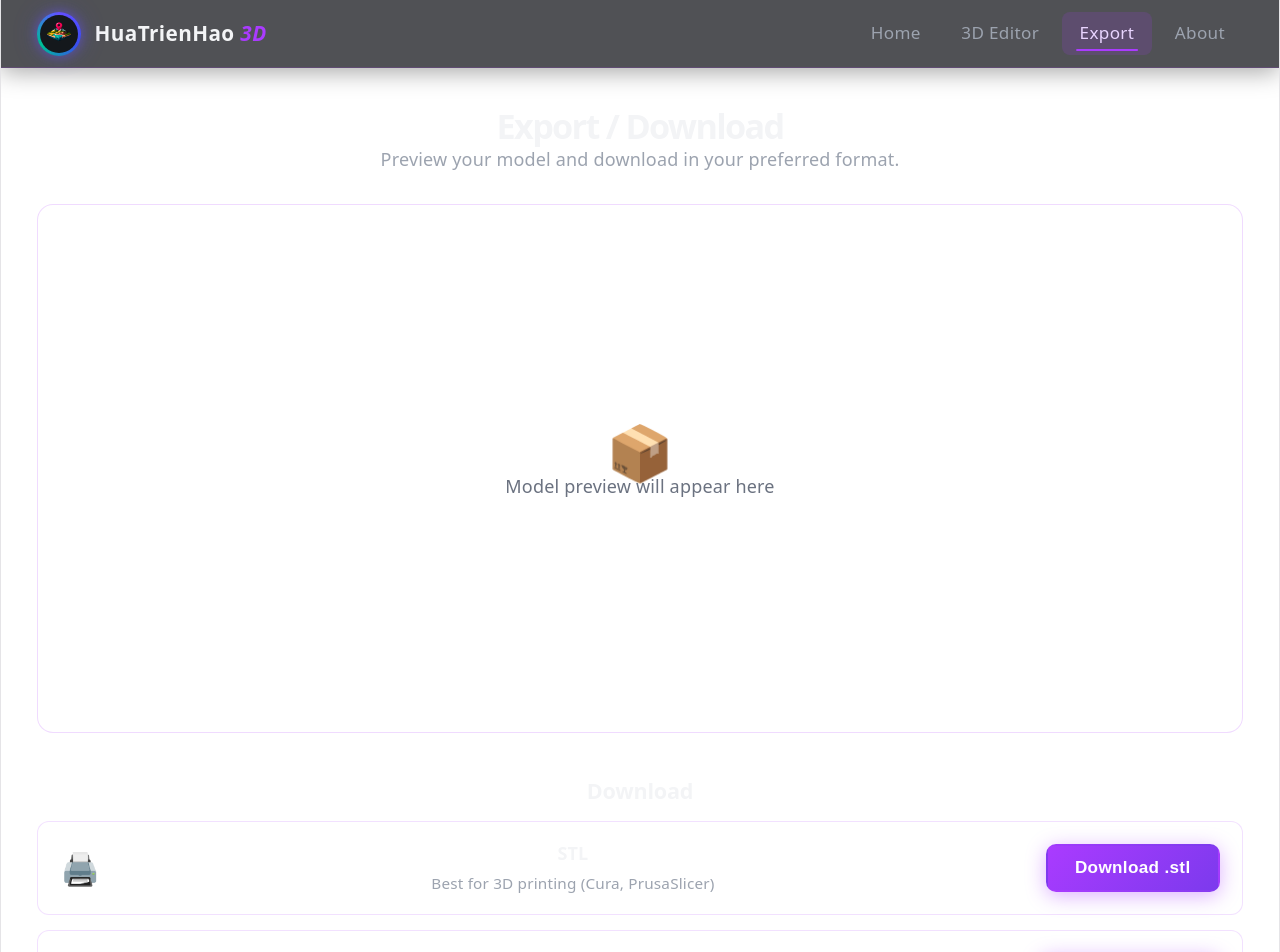
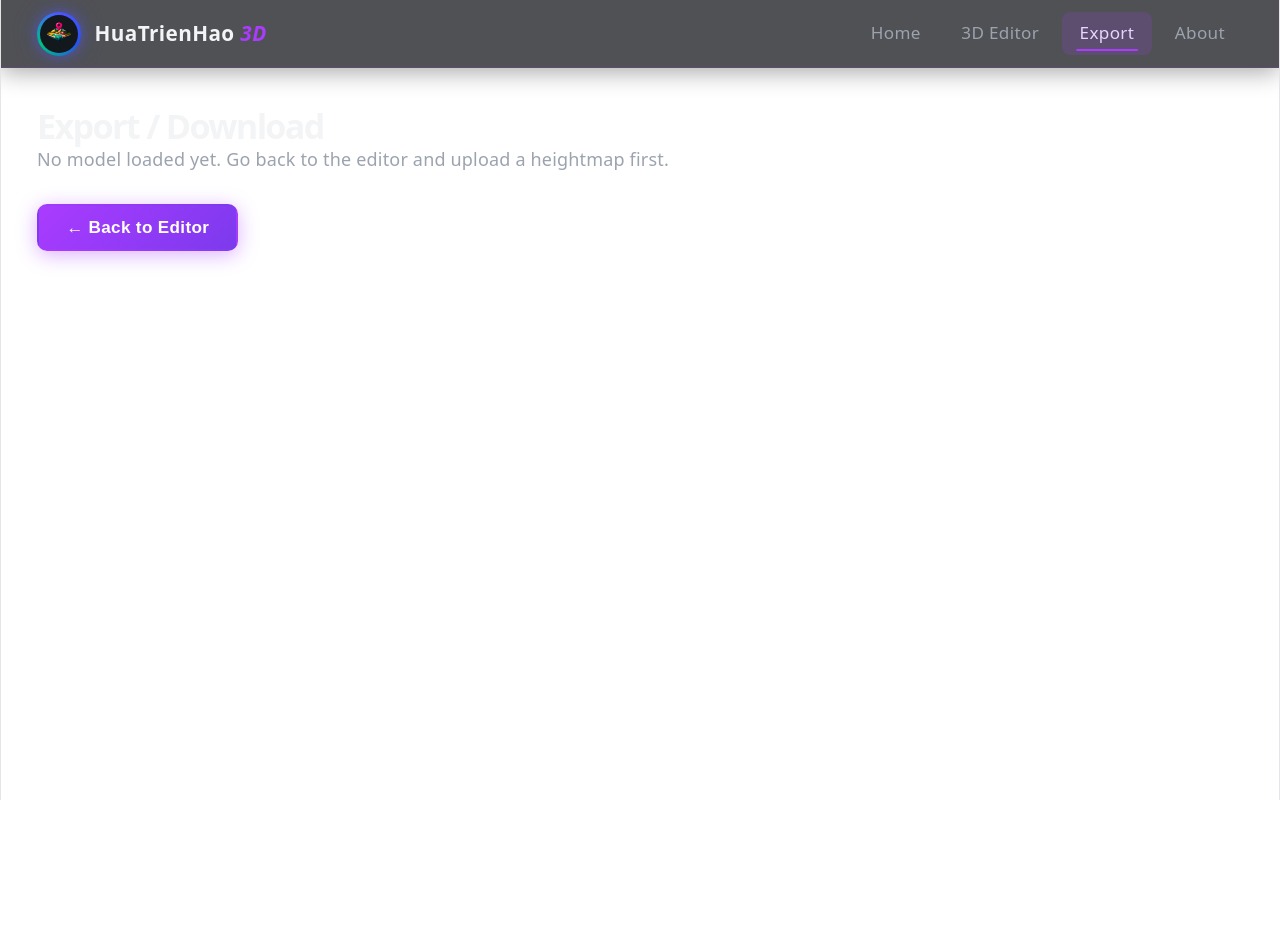
Before and after one commit to TalJa1/3DVisualization_HTH, a React (Vite) app: page /export in a window 1280 px wide. Shown: the top 952 px of the page. After the commit the page ends 800 px from the top, so only its background shows below. Built offline with nearby package versions, Linux system fonts and the light colour scheme.

Commit message:
Add ModelContext for state management and refactor Editor and Export components

```diff
--- a/src/App.tsx
+++ b/src/App.tsx
@@ -4,11 +4,13 @@ import Home   from './pages/Home'
 import Editor from './pages/Editor'
 import Export from './pages/Export'
 import About  from './pages/About'
+import { ModelProvider } from './context/ModelContext'
 import './App.css'
 
 function App() {
   return (
     <BrowserRouter>
+      <ModelProvider>
       <Layout>
         <Routes>
           <Route path="/"        element={<Home   />} />
@@ -17,6 +19,7 @@ function App() {
           <Route path="/about"   element={<About  />} />
         </Routes>
       </Layout>
+      </ModelProvider>
     </BrowserRouter>
   )
 }
--- /dev/null
+++ b/src/context/ModelContext.tsx
@@ -0,0 +1,50 @@
+import { createContext, useContext, useState, useRef } from 'react'
+import type { ReactNode, MutableRefObject } from 'react'
+import * as THREE from 'three'
+
+export interface HeightmapState {
+  data: Float32Array
+  width: number
+  height: number
+  fileName: string
+}
+
+interface ModelContextValue {
+  heightmap: HeightmapState | null
+  setHeightmap: (h: HeightmapState | null) => void
+  heightScale: number
+  setHeightScale: (v: number) => void
+  polygonDetail: number
+  setPolygonDetail: (v: number) => void
+  colorScheme: string
+  setColorScheme: (v: string) => void
+  meshRef: MutableRefObject<THREE.Mesh | null>
+}
+
+const ModelContext = createContext<ModelContextValue | null>(null)
+
+export function ModelProvider({ children }: { children: ReactNode }) {
+  const [heightmap,     setHeightmap]     = useState<HeightmapState | null>(null)
+  const [heightScale,   setHeightScale]   = useState(1)
+  const [polygonDetail, setPolygonDetail] = useState(3)
+  const [colorScheme,   setColorScheme]   = useState('terrain')
+  const meshRef = useRef<THREE.Mesh | null>(null)
+
+  return (
+    <ModelContext.Provider value={{
+      heightmap, setHeightmap,
+      heightScale, setHeightScale,
+      polygonDetail, setPolygonDetail,
+      colorScheme, setColorScheme,
+      meshRef,
+    }}>
+      {children}
+    </ModelContext.Provider>
+  )
+}
+
+export function useModel() {
+  const ctx = useContext(ModelContext)
+  if (!ctx) throw new Error('useModel must be used inside ModelProvider')
+  return ctx
+}
--- a/src/index.css
+++ b/src/index.css
@@ -59,7 +59,7 @@
   max-width: 100%;
   min-height: 100vh;
   margin: 0 auto;
-  text-align: center;
+  text-align: left;
   border-inline: 1px solid var(--border);
   display: flex;
   flex-direction: column;
--- a/src/pages/Editor.tsx
+++ b/src/pages/Editor.tsx
@@ -1,6 +1,7 @@
-import { useRef, useState, useCallback } from 'react'
-import * as THREE from 'three'
+import { useState, useCallback } from 'react'
+import { useNavigate } from 'react-router-dom'
 import TerrainScene from '../components/TerrainScene'
+import { useModel } from '../context/ModelContext'
 import './Editor.css'
 
 // ── heightmap parser ──────────────────────────────────────────────────────────
@@ -40,67 +41,6 @@ async function parseHeightmap(
   })
 }
 
-// ── export helpers ────────────────────────────────────────────────────────────
-function triggerDownload(content: string, filename: string) {
-  const blob = new Blob([content], { type: 'text/plain' })
-  const url = URL.createObjectURL(blob)
-  const a = document.createElement('a')
-  a.href = url
-  a.download = filename
-  a.click()
-  URL.revokeObjectURL(url)
-}
-
-function exportSTL(mesh: THREE.Mesh): void {
-  let geo = mesh.geometry.clone()
-  if (geo.index !== null) geo = geo.toNonIndexed()
-  geo.computeVertexNormals()
-  const pos  = geo.attributes.position as THREE.BufferAttribute
-  const norm = geo.attributes.normal   as THREE.BufferAttribute
-  const lines: string[] = ['solid terrain']
-  for (let i = 0; i < pos.count; i += 3) {
-    lines.push(
-      `  facet normal ${norm.getX(i).toFixed(6)} ${norm.getY(i).toFixed(6)} ${norm.getZ(i).toFixed(6)}`,
-      '    outer loop',
-    )
-    for (let j = 0; j < 3; j++) {
-      lines.push(
-        `      vertex ${pos.getX(i+j).toFixed(6)} ${pos.getY(i+j).toFixed(6)} ${pos.getZ(i+j).toFixed(6)}`,
-      )
-    }
-    lines.push('    endloop', '  endfacet')
-  }
-  lines.push('endsolid terrain')
-  geo.dispose()
-  triggerDownload(lines.join('\n'), 'terrain.stl')
-}
-
-function exportOBJ(mesh: THREE.Mesh): void {
-  let geo = mesh.geometry.clone()
-  if (geo.index !== null) geo = geo.toNonIndexed()
-  const pos  = geo.attributes.position as THREE.BufferAttribute
-  const norm = geo.attributes.normal   as THREE.BufferAttribute | undefined
-  const lines: string[] = ['# terrain.obj', 'g terrain']
-  for (let i = 0; i < pos.count; i++) {
-    lines.push(`v ${pos.getX(i).toFixed(6)} ${pos.getY(i).toFixed(6)} ${pos.getZ(i).toFixed(6)}`)
-  }
-  if (norm) {
-    for (let i = 0; i < norm.count; i++) {
-      lines.push(`vn ${norm.getX(i).toFixed(6)} ${norm.getY(i).toFixed(6)} ${norm.getZ(i).toFixed(6)}`)
-    }
-    for (let i = 0; i < pos.count; i += 3) {
-      const a = i+1, b = i+2, c = i+3
-      lines.push(`f ${a}//${a} ${b}//${b} ${c}//${c}`)
-    }
-  } else {
-    for (let i = 0; i < pos.count; i += 3) {
-      lines.push(`f ${i+1} ${i+2} ${i+3}`)
-    }
-  }
-  geo.dispose()
-  triggerDownload(lines.join('\n'), 'terrain.obj')
-}
-
 // ── constants ─────────────────────────────────────────────────────────────────
 const DETAIL_LABELS: Record<number, string> = {
   1: 'Very Low', 2: 'Low', 3: 'Medium', 4: 'High', 5: 'Ultra',
@@ -109,23 +49,19 @@ const ACCEPTED = ['png', 'jpg', 'jpeg', 'webp', 'glb', 'gltf', 'obj', 'stl', 'fb
 const MAX_BYTES = 20 * 1024 * 1024
 
 // ── component ─────────────────────────────────────────────────────────────────
-interface HeightmapState {
-  data: Float32Array
-  width: number
-  height: number
-  fileName: string
-}
+export default function Editor() {
+  const navigate = useNavigate()
+  const {
+    heightmap, setHeightmap,
+    heightScale, setHeightScale,
+    polygonDetail, setPolygonDetail,
+    colorScheme, setColorScheme,
+    meshRef,
+  } = useModel()
 
-export default function Editor() {
-  const [heightmap,     setHeightmap]     = useState<HeightmapState | null>(null)
-  const [heightScale,   setHeightScale]   = useState(1)
-  const [polygonDetail, setPolygonDetail] = useState(3)
-  const [colorScheme,   setColorScheme]   = useState('terrain')
-  const [error,         setError]         = useState<string | null>(null)
-  const [loading,       setLoading]       = useState(false)
-  const [isDragOver,    setIsDragOver]    = useState(false)
-
-  const meshRef = useRef<THREE.Mesh | null>(null)
+  const [error,      setError]      = useState<string | null>(null)
+  const [loading,    setLoading]    = useState(false)
+  const [isDragOver, setIsDragOver] = useState(false)
 
   const handleFile = useCallback(async (file: File) => {
     const ext = file.name.split('.').pop()?.toLowerCase() ?? ''
@@ -144,7 +80,7 @@ export default function Editor() {
     } finally {
       setLoading(false)
     }
-  }, [])
+  }, [setHeightmap])
 
   const handleDrop = useCallback((e: React.DragEvent) => {
     e.preventDefault()
@@ -152,13 +88,6 @@ export default function Editor() {
     const file = e.dataTransfer.files[0]
     if (file) handleFile(file)
   }, [handleFile])
-
-  const handleExport = useCallback((fmt: 'stl' | 'obj') => {
-    const mesh = meshRef.current
-    if (!mesh) return
-    if (fmt === 'stl') exportSTL(mesh)
-    else               exportOBJ(mesh)
-  }, [])
 
   return (
     <div className="editor">
@@ -283,18 +212,10 @@ export default function Editor() {
             <button
               type="button"
               className="btn btn--primary editor__export-btn"
-              onClick={() => handleExport('stl')}
+              onClick={() => navigate('/export')}
               disabled={!heightmap}
             >
-              ↓ Export STL
-            </button>
-            <button
-              type="button"
-              className="btn btn--ghost editor__export-btn"
-              onClick={() => handleExport('obj')}
-              disabled={!heightmap}
-            >
-              ↓ Export OBJ
+              Go to Export →
             </button>
           </div>
 
--- a/src/pages/Export.css
+++ b/src/pages/Export.css
@@ -18,7 +18,8 @@
 }
 
 .export__preview-canvas {
-  aspect-ratio: 16 / 7;
+  position: relative;
+  height: 420px;
   display: flex;
   flex-direction: column;
   align-items: center;
@@ -80,4 +81,5 @@
   color: #9ca3af;
   padding-left: 1.25rem;
   line-height: 1.9;
+  text-align: left;
 }
--- a/src/pages/Export.tsx
+++ b/src/pages/Export.tsx
@@ -1,6 +1,35 @@
+import { useCallback } from 'react'
+import { useNavigate } from 'react-router-dom'
+import TerrainScene from '../components/TerrainScene'
+import { useModel } from '../context/ModelContext'
+import { exportSTL, exportOBJ } from '../utils/exportModel'
 import './Export.css'
 
 export default function Export() {
+  const navigate = useNavigate()
+  const { heightmap, heightScale, polygonDetail, colorScheme, meshRef } = useModel()
+
+  const handleExport = useCallback((fmt: 'stl' | 'obj') => {
+    const mesh = meshRef.current
+    if (!mesh) return
+    if (fmt === 'stl') exportSTL(mesh)
+    else               exportOBJ(mesh)
+  }, [meshRef])
+
+  if (!heightmap) {
+    return (
+      <div className="export">
+        <header className="export__header">
+          <h1>Export / Download</h1>
+          <p>No model loaded yet. Go back to the editor and upload a heightmap first.</p>
+        </header>
+        <button type="button" className="btn btn--primary" onClick={() => navigate('/editor')}>
+          ← Back to Editor
+        </button>
+      </div>
+    )
+  }
+
   return (
     <div className="export">
       <header className="export__header">
@@ -8,11 +37,18 @@ export default function Export() {
         <p>Preview your model and download in your preferred format.</p>
       </header>
 
-      {/* Preview area */}
+      {/* Live terrain preview */}
       <div className="export__preview-card">
-        <div className="export__preview-canvas">
-          <span className="export__preview-icon">📦</span>
-          <p>Model preview will appear here</p>
+        <div className="export__preview-canvas" style={{ padding: 0 }}>
+          <TerrainScene
+            heightmapData={heightmap.data}
+            mapWidth={heightmap.width}
+            mapHeight={heightmap.height}
+            heightScale={heightScale}
+            colorScheme={colorScheme}
+            polygonDetail={polygonDetail}
+            meshRef={meshRef}
+          />
         </div>
       </div>
 
@@ -21,8 +57,8 @@ export default function Export() {
         <h2>Download</h2>
         <div className="export__download-list">
           {[
-            { format: 'STL', desc: 'Best for 3D printing (Cura, PrusaSlicer)', icon: '🖨️' },
-            { format: 'OBJ', desc: 'Best for Blender, Maya, Unity, Unreal',    icon: '🎨' },
+            { format: 'STL' as const, desc: 'Best for 3D printing (Cura, PrusaSlicer)', icon: '🖨️' },
+            { format: 'OBJ' as const, desc: 'Best for Blender, Maya, Unity, Unreal',    icon: '🎨' },
           ].map(f => (
             <div key={f.format} className="export__download-card">
               <span className="export__format-icon">{f.icon}</span>
@@ -30,13 +66,23 @@ export default function Export() {
                 <strong>{f.format}</strong>
                 <p>{f.desc}</p>
               </div>
-              <button type="button" className="btn btn--primary export__dl-btn">
+              <button
+                type="button"
+                className="btn btn--primary export__dl-btn"
+                onClick={() => handleExport(f.format.toLowerCase() as 'stl' | 'obj')}
+              >
                 Download .{f.format.toLowerCase()}
               </button>
             </div>
           ))}
         </div>
       </section>
+
+      <div style={{ marginBottom: '1.5rem', display: 'flex', justifyContent: 'flex-end' }}>
+        <button type="button" className="btn btn--ghost" onClick={() => navigate('/editor')}>
+          ← Back to Editor
+        </button>
+      </div>
 
       {/* Instructions */}
       <section className="export__instructions">
--- a/src/pages/Home.tsx
+++ b/src/pages/Home.tsx
@@ -34,7 +34,7 @@ export default function Home() {
             {
               n: "01",
               title: "Upload your DEM / Heightmap",
-              desc: "Drag & drop or browse for a .asc, .tif, .png or .raw heightmap.",
+              desc: "Drag & drop or browse for a .png, .jpg, or .webp greyscale heightmap image.",
             },
             {
               n: "02",
--- /dev/null
+++ b/src/utils/exportModel.ts
@@ -0,0 +1,61 @@
+import * as THREE from 'three'
+
+function triggerDownload(content: string, filename: string) {
+  const blob = new Blob([content], { type: 'text/plain' })
+  const url = URL.createObjectURL(blob)
+  const a = document.createElement('a')
+  a.href = url
+  a.download = filename
+  a.click()
+  URL.revokeObjectURL(url)
+}
+
+export function exportSTL(mesh: THREE.Mesh): void {
+  let geo = mesh.geometry.clone()
+  if (geo.index !== null) geo = geo.toNonIndexed()
+  geo.computeVertexNormals()
+  const pos  = geo.attributes.position as THREE.BufferAttribute
+  const norm = geo.attributes.normal   as THREE.BufferAttribute
+  const lines: string[] = ['solid terrain']
+  for (let i = 0; i < pos.count; i += 3) {
+    lines.push(
+      `  facet normal ${norm.getX(i).toFixed(6)} ${norm.getY(i).toFixed(6)} ${norm.getZ(i).toFixed(6)}`,
+      '    outer loop',
+    )
+    for (let j = 0; j < 3; j++) {
+      lines.push(
+        `      vertex ${pos.getX(i+j).toFixed(6)} ${pos.getY(i+j).toFixed(6)} ${pos.getZ(i+j).toFixed(6)}`,
+      )
+    }
+    lines.push('    endloop', '  endfacet')
+  }
+  lines.push('endsolid terrain')
+  geo.dispose()
+  triggerDownload(lines.join('\n'), 'terrain.stl')
+}
+
+export function exportOBJ(mesh: THREE.Mesh): void {
+  let geo = mesh.geometry.clone()
+  if (geo.index !== null) geo = geo.toNonIndexed()
+  const pos  = geo.attributes.position as THREE.BufferAttribute
+  const norm = geo.attributes.normal   as THREE.BufferAttribute | undefined
+  const lines: string[] = ['# terrain.obj', 'g terrain']
+  for (let i = 0; i < pos.count; i++) {
+    lines.push(`v ${pos.getX(i).toFixed(6)} ${pos.getY(i).toFixed(6)} ${pos.getZ(i).toFixed(6)}`)
+  }
+  if (norm) {
+    for (let i = 0; i < norm.count; i++) {
+      lines.push(`vn ${norm.getX(i).toFixed(6)} ${norm.getY(i).toFixed(6)} ${norm.getZ(i).toFixed(6)}`)
+    }
+    for (let i = 0; i < pos.count; i += 3) {
+      const a = i+1, b = i+2, c = i+3
+      lines.push(`f ${a}//${a} ${b}//${b} ${c}//${c}`)
+    }
+  } else {
+    for (let i = 0; i < pos.count; i += 3) {
+      lines.push(`f ${i+1} ${i+2} ${i+3}`)
+    }
+  }
+  geo.dispose()
+  triggerDownload(lines.join('\n'), 'terrain.obj')
+}
```
